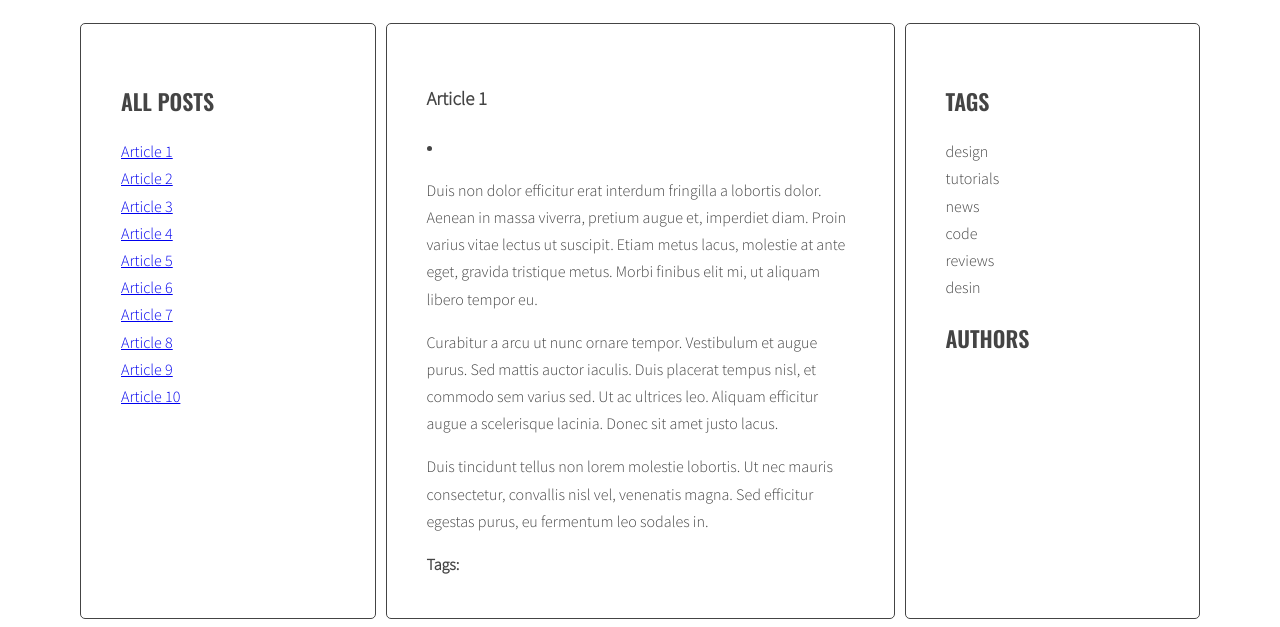
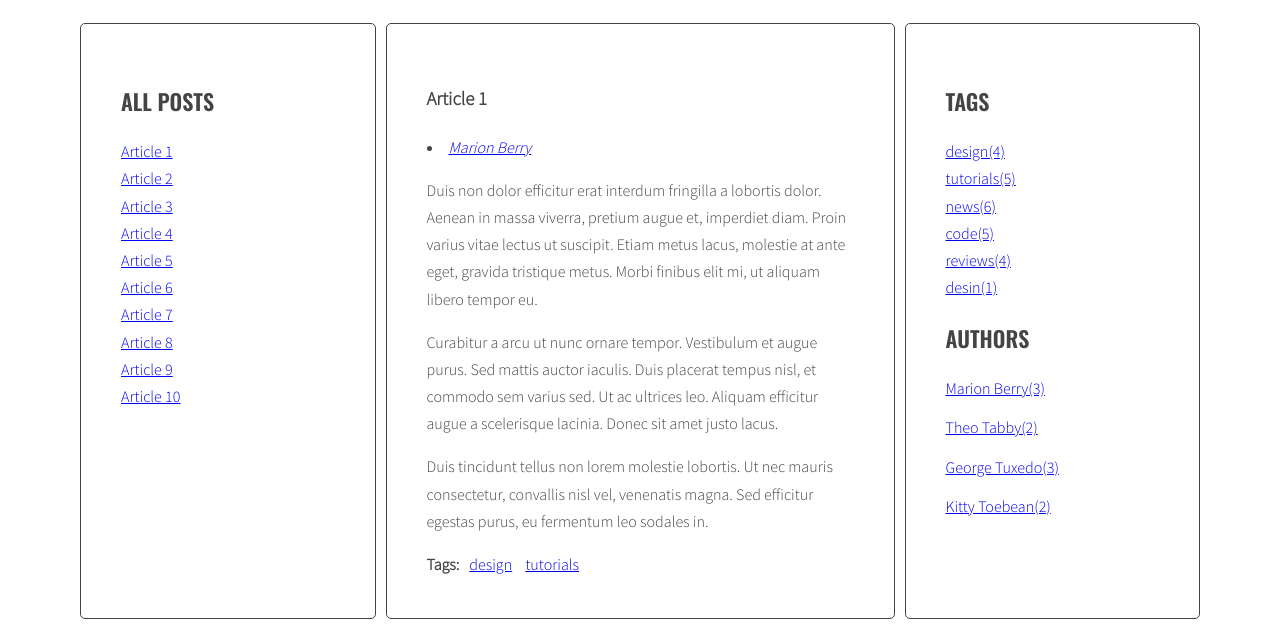
Before and after one commit to Mosik-alt/javascript-blog, a website: page index.html in a window 1280 px wide. Shown: the part 220-847 px from the top of the page. Drawn offline with nearby package versions, Linux system fonts and the light colour scheme.

Commit message:
Add new files

```diff
--- a/index.html
+++ b/index.html
@@ -284,18 +284,20 @@
     <li><a href="#{{ id }}"><span>{{ title }}</span></a></li>
   </script>
   <script id="template-tag-link" type="text/x-handlebars-template">
-    <li><a href="#{{ id }}"><span>{{ tag }}</span></a></li>
+    <li><a href="#tag-{{ id }}"><span>{{title}}</span></a></li>
   </script>
   <script id="template-author-link" type="text/x-handlebars-template">
-    <li><a href="#{{ id }}"><span>{{ author }}</span></a></li>
+    <li><a href="#author-{{ id }}"><span>{{title}}</span></a></li>
   </script>
   <script id="template-tag-cloud-link" type="text/x-handlebars-template">
     {{#each tags}}
-  <li>{{ tag }}</li>
+  <li><a href="#tag-{{ tag }}" class="{{className}}"><span>{{ tag }}({{count}})</span></a></li>
   {{/each}}
   </script>
   <script id="template-author-cloud-link" type="text/x-handlebars-template">
-    <li><a href="#{{ id }}"><span>{{ author }}</span></a></li>
+    {{#each authors}}
+    <li><a href="#author-{{ id }}"><span>{{ author }}({{count}})</span></a></li>
+    {{/each}}
   </script>
   <script src="https://cdnjs.cloudflare.com/ajax/libs/handlebars.js/4.1.0/handlebars.min.js"></script>
   <script src="js/script.js"></script>
--- a/js/script.js
+++ b/js/script.js
@@ -162,7 +162,7 @@ function generateTags() {
 
       /* generate HTML of the link */
 
-      const linkHTMLData = { id: articleTags, title: articleTagsArray };
+      const linkHTMLData = { id: tag, title: tag };
       const linkHTML = templates.tagLink(linkHTMLData);
 
       /* add generated code to html variable */
@@ -206,6 +206,7 @@ function generateTags() {
     });
     /* [NEW] END LOOP: for each tag in allTags: */
   }
+
   tagList.innerHTML = templates.tagCloudLink(allTagsData);
 }
 
@@ -273,69 +274,46 @@ addClickListenersToTags();
 function generateAuthors() {
 
   /* [NEW] create a new variable Author with an empty object */
-  let author = {};
-
+  let allAuthors = {};
   /*find all articles */
   const articles = document.querySelectorAll(optArticleSelector);
+  const authorsList = document.querySelector('.list.authors');
 
   /*START LOOP : for every articles*/
   for (let article of articles) {
-
-    /*find autor wrapper*/
     const authorWrapper = article.querySelector(optArticleAuthorSelektor);
-
-    /*make html variabel with empty string*/
-    let html = '';
-
-    /*get autor from date-autor atribute*/
     const articleAuthor = article.getAttribute('data-author');
-
-
-    /* generate html of the link*/
     const linkHTMLData = { id: articleAuthor, title: articleAuthor };
     const linkHTML = templates.authorLink(linkHTMLData);
 
-    /* add generated code */
-    html = linkHTML;
+    /* [NEW] check if this link is NOT already in allTags */
+    if (!allAuthors[articleAuthor]) {
+      /* [NEW] add generated code to allTags array */
+      allAuthors[articleAuthor] = 1;
+    }
+    else {
+      allAuthors[articleAuthor]++;
+    }
 
-    authorWrapper.innerHTML = html;
+    authorWrapper.innerHTML = linkHTML;
 
     /* END LOOP: for every article: */
   }
-  /* [NEW] check if this link is NOT already in allTags */
-  if (!author['']) {
-    /* [NEW] add generated code to allTags array */
-    author[''] = 1;
-  }
-  else {
-    author['']++;
-  }
-
-  /* END LOOP: for each tag */
-
-  /* [NEW] find list of authors in right column */
-  const authorsList = document.querySelector('.list.authors');
 
   /* [NEW] create variable for all links HTML code */
-  const authorData = { articles: [] };
-  const authorParams = calculateTagsParams(authorData);
-  console.log('authorParams:', authorParams);
+  const allAuthorData = { authors: [] };
 
   /* [NEW] START LOOP: for each author in allAuthors: */
-  for (let article in authorData) {
-    const authorsLinkHTML = `<li><a href="#"><span class=${author - name}>${author}</span>${author[article]}</a></li>`;
-    console.log('tagi po prawej stronie zostaly wyswietlone');
+  for (let author in allAuthors) {
 
-    /* [NEW] generate code of a link and add it to allTagsHTML */
-    authorData.articles.push({
-      article: author,
-      count: author[article],
-      className: calculateTagsClass(authorData[article], authorParams)
+    allAuthorData.authors.push({
+      author: author,
+      count: allAuthors[author],
+
     });
 
-       /* [NEW] END LOOP: for each tag in allTags: */
-       authorsList.innerHTML = templates.authorCloudLink(authorData);
   }
+  authorsList.innerHTML = templates.authorCloudLink(allAuthorData);
 }
 
 generateAuthors();
```
Lines whose indentation alone changed are shown as unchanged.
